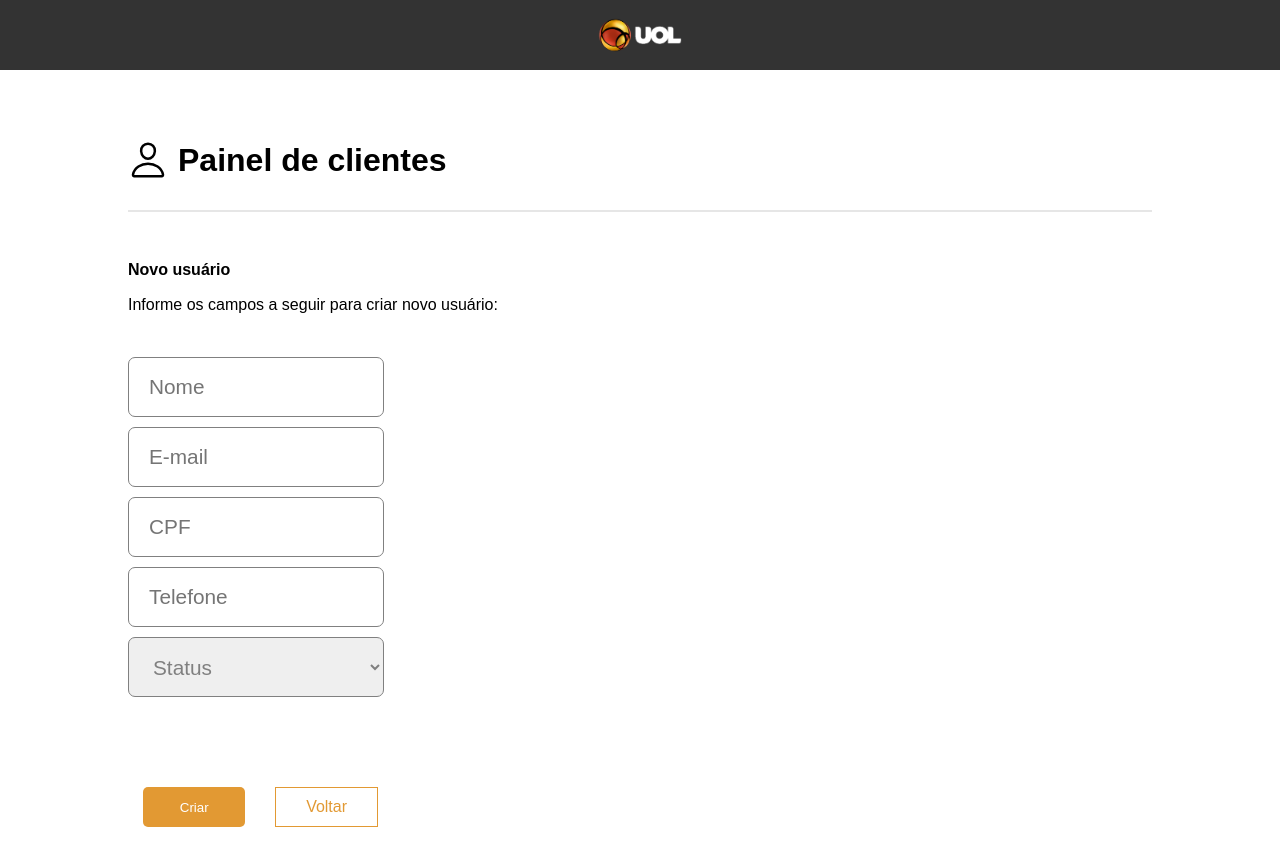
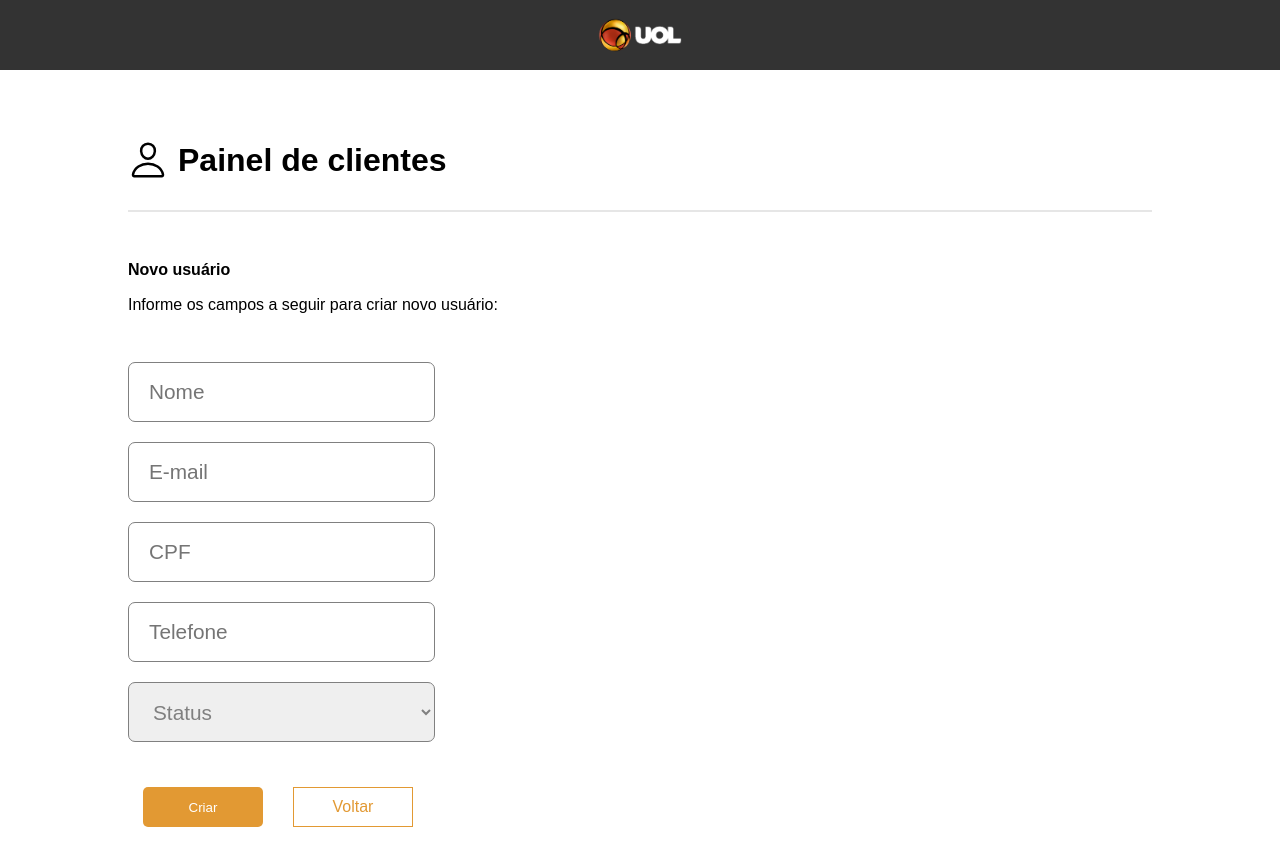
Before and after one commit to Ghenriquer10/desafio_uol_front-end, a React (Create React App) app: page /newcostumer in a window 1280 px wide. Shown: the top 866 px of the page. Built offline with nearby package versions, Linux system fonts and the light colour scheme.

Commit message:
adicionando e listando usuários

```diff
--- a/package.json
+++ b/package.json
@@ -8,9 +8,12 @@
     "@testing-library/user-event": "^13.5.0",
     "react": "^18.1.0",
     "react-dom": "^18.1.0",
+    "react-hook-form": "^7.32.0",
     "react-icons": "^4.4.0",
+    "react-input-mask": "^2.0.4",
     "react-router-dom": "^6.3.0",
     "react-scripts": "5.0.1",
+    "react-toastify": "^9.0.4",
     "styled-components": "^5.3.5",
     "web-vitals": "^2.1.4"
   },
--- a/src/App.js
+++ b/src/App.js
@@ -1,12 +1,15 @@
 import React from 'react';
 import MyRoutes from './Routes/routes';
 import GlobalStyle from './styles/global'
+import { ToastContainer, Zoom } from 'react-toastify';
+import 'react-toastify/dist/ReactToastify.css'
 
 
 function App() {
   return (
     <>
       <GlobalStyle/>
+      <ToastContainer autoClose={3000} draggable={false} transition={Zoom}/>
       <MyRoutes/>
     </>
   );
--- a/src/Pages/Home/index.js
+++ b/src/Pages/Home/index.js
@@ -1,10 +1,19 @@
-import React from 'react'
+import React, {useEffect, useState} from 'react'
 import * as C from './style'
 import {IoPersonOutline} from 'react-icons/io5'
 import { User } from '../../components/User'
 import {NavLink} from 'react-router-dom'
+import {BiError} from 'react-icons/bi'
 
 export const Home = () => {
+
+    const [users, setUsers] = useState()
+
+    useEffect(() => {
+        let savedUser = localStorage.getItem('users')
+        setUsers(JSON.parse(savedUser))
+    }, [])
+
     return(
         <C.Container>
             <C.Content>
@@ -20,11 +29,20 @@ export const Home = () => {
                         <NavLink to={'newcostumer'}>Novo cliente</NavLink>
                     </div>
                 </C.AddUser>
-                <User/>
-                <User/>
-                <User/>
-                <User/>
-                <User/>
+                    {users ? users.map((user, index) => {
+                            return(
+                                <User
+                                    key={index}
+                                    name={user.name}
+                                    email={user.email}
+                                    cpf={user.cpf}
+                                    status={user.status}
+                                    telefone={user.telefone}
+                                />
+                            )
+                        }) :
+                        <><p className='empty-users'><BiError/> Não há usuários cadastrados!</p></>
+                    }
             </C.Content>
         </C.Container>
     )
--- a/src/Pages/Home/style.js
+++ b/src/Pages/Home/style.js
@@ -14,6 +14,22 @@ export const Content = styled.div`
     display: flex;
     align-items: center;
     flex-direction: column;
+
+    .empty-users{
+        height: 300px;
+        display: flex;
+        justify-content: center;
+        align-items: center;
+        width: 100%;
+        font-size: 1.4em;
+
+        svg{
+            margin: 0 10px;
+            height: 50px;
+            width: 50px;
+        }
+    }
+
 `;
 
 export const Title = styled.div`
--- a/src/Pages/NewCostumer/index.js
+++ b/src/Pages/NewCostumer/index.js
@@ -1,33 +1,26 @@
-import React, { useState} from 'react';
-import {NavLink} from 'react-router-dom';
+import React, { useState } from 'react';
+import { NavLink } from 'react-router-dom';
 import { IoPersonOutline } from 'react-icons/io5';
 import * as C from './style';
+import { useForm } from 'react-hook-form';
+import InputMask from 'react-input-mask'
+import { toast } from 'react-toastify'
 
 export const NewCostumer = () => {
 
-    const[costumerValues, setCostumerValues] = useState('')
+    const { register, handleSubmit} = useForm()
+    const [user, setUser] = useState();
 
-    const handleCostumer = (value) => {
-        setCostumerValues(prevValue => ({
-            ...prevValue,
-            [value.target.name] : value.target.value
-        }));
-
-        console.log(costumerValues)
-    }
-
-    const handleSaveCostumer = () => {
-        if(costumerValues.nome === undefined
-            && costumerValues.email === undefined
-            && costumerValues.cpf === undefined
-            && costumerValues.telefone === undefined){
-
-            alert('Preencha os campos')
-            console.log(costumerValues.nome)
-        } else {
-            alert('Usuário adicionado')
-            console.log(costumerValues.nome)
-        }
+    const onSubmit = data => {
+        setUser(data)
+        let localUser = JSON.parse(localStorage.getItem('users')) || [];
+        localUser.push(data)
+        localStorage.setItem('users', JSON.stringify(localUser))
+        toast.success('Usuário salvo com sucesso!')
+        console.log(user)
+        setTimeout(() => {
+            window.location.reload()
+          }, 3500)
     }
 
     return(
@@ -43,21 +36,23 @@ export const NewCostumer = () => {
                     </div>
                 </C.AddUser>
                 <C.CostumerFields>
-                    <input placeholder='Nome' name='nome' onChange={handleCostumer}/>
-                    <input placeholder='E-mail' name='email' onChange={handleCostumer}/>
-                    <input placeholder='CPF' name='cpf' onChange={handleCostumer}/>
-                    <input placeholder='Telefone' name='telefone' onChange={handleCostumer}/>
-                    <select onChange={handleCostumer}>
-                        <option>Status</option>
-                        <option name="ativo">Ativo</option>
-                        <option name="inativo">inativo</option>
-                        <option name="agurdado">Aguardando ativação</option>
-                    </select>
+                    <form onSubmit={handleSubmit(onSubmit)}>
+                        <input required type="text" placeholder='Nome' {...register("name")}/>
+                        <input required type="email" placeholder='E-mail' {...register("email")}/>
+                        <InputMask required type="text" placeholder='CPF' mask="999.999.999-99" {...register("cpf") }/>
+                        <InputMask placeholder='Telefone' mask="(99)99999-9999" {...register("telefone")}/>
+                        <select {...register("status")}>
+                            <option>Status</option>
+                            <option name="ativo" value="ativo">Ativo</option>
+                            <option name="inativo" value="inativo">inativo</option>
+                            <option name="agurdado" value="aguardando">Aguardando ativação</option>
+                        </select>
+                        <C.CostumerButtons>
+                            <button className='create-costume' type='submit'>Criar</button>
+                            <NavLink to={'/'} className='back-home'>Voltar</NavLink>
+                        </C.CostumerButtons>
+                    </form>
                 </C.CostumerFields>
-                <C.CostumerButtons>
-                    <button onClick={handleSaveCostumer} className='create-costume'>Criar</button>
-                    <NavLink to={'/'} className='back-home'>Voltar</NavLink>
-                </C.CostumerButtons>
             </C.Content>
         </C.Container>
     )
--- a/src/Pages/NewCostumer/style.js
+++ b/src/Pages/NewCostumer/style.js
@@ -19,7 +19,6 @@ export const Title = styled.div`
     display: flex;
     margin-top: 70px;
     flex-direction: column;
-
 
     &::after{
         content: '';
@@ -53,11 +52,10 @@ export const AddUser = styled.div`
 
     .add-title{
         height: 100%;
+        width: 100%;
         display: flex;
         justify-content: space-around;
         flex-direction: column;
-        width: 50%;
-
     }
 
     p:first-child{
@@ -66,37 +64,46 @@ export const AddUser = styled.div`
 `;
 
 export const CostumerFields = styled.div`
-    height: 350px;
     width: 80%;
     margin-top: 30px;
-    margin-bottom: 50px;
     display: flex;
     flex-direction: column;
-    justify-content: space-around;
+    justify-content: center;
+
+
+    form{
+        display: flex;
+        flex-direction: column;
+        justify-content: center;
+        height: 100%;
+
 
         input, select{
-        width: 25%;
             height: 60px;
+            margin: 10px 0;
+            min-width: 300px;
+            width: 30%;
             padding-left: 20px;
             border-radius: 7px;
             border: 1px solid grey;
             font-size: 1.3em;
             color: gray;
         }
+    }
+
 `;
 
 export const CostumerButtons = styled.div`
     height: 90px;
-    width: 80%;
+    width: 100%;
     margin-top: 10px;
-    margin-bottom: 50px;
     display: flex;
     justify-content: flex-start;
     align-items: center;
 
     .create-costume, .back-home{
         height: 40px;
-        width: 10%;
+        width: 120px;
         margin: 0 15px;
         border: none;
     }
--- a/src/components/User/index.js
+++ b/src/components/User/index.js
@@ -1,18 +1,18 @@
 import React from 'react'
 import * as C from './style'
-export const User = () => {
+export const User = (props) => {
     return(
         <C.Container>
             <div className='name-email'>
-                <p>Nome: Gustavo Henrique</p>
-                <p>email: ghenriquer10@gmail.com</p>
+                <p>Nome: {props.name}</p>
+                <p>Email: {props.email}</p>
             </div>
             <div className='phone'>
-                <p>CPF: 000.000.000-00</p>
-                <p>Telefone: (61) 99999-9999</p>
+                <p>CPF: {props.cpf}</p>
+                <p>Telefone: {props.telefone}</p>
             </div>
             <div className='status'>
-                <p>Status: Inativo</p>
+                <p>Status: {props.status}</p>
             </div>
             <div className='edit-button'>
                 <button>Editar</button>
--- a/src/index.js
+++ b/src/index.js
@@ -4,7 +4,5 @@ import App from './App';
 
 const root = ReactDOM.createRoot(document.getElementById('root'));
 root.render(
-  <React.StrictMode>
     <App />
-  </React.StrictMode>
 );
```
Also changed, not shown: 1 other file (tests, documents, lock files or other folders). Lines whose indentation alone changed are shown as unchanged.
